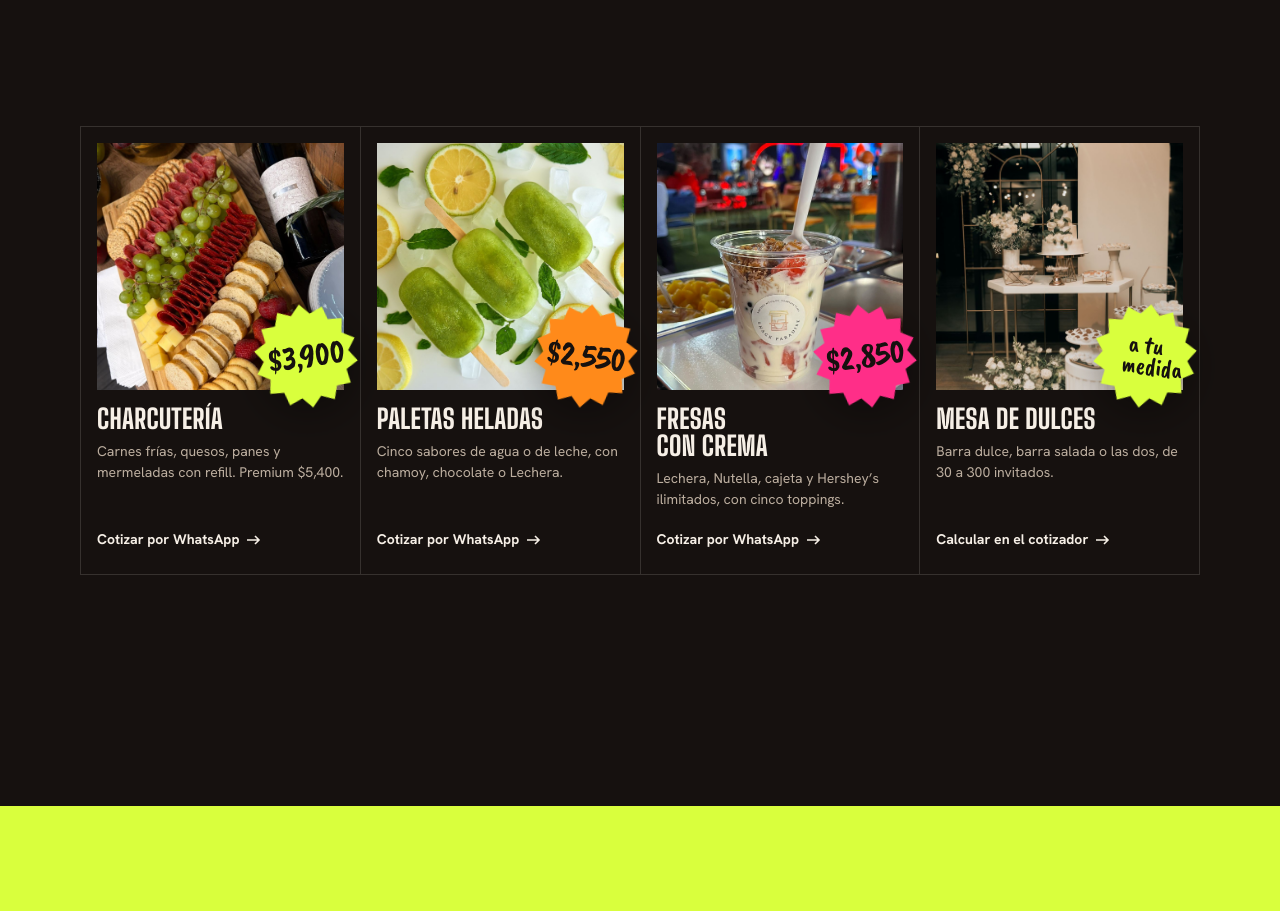
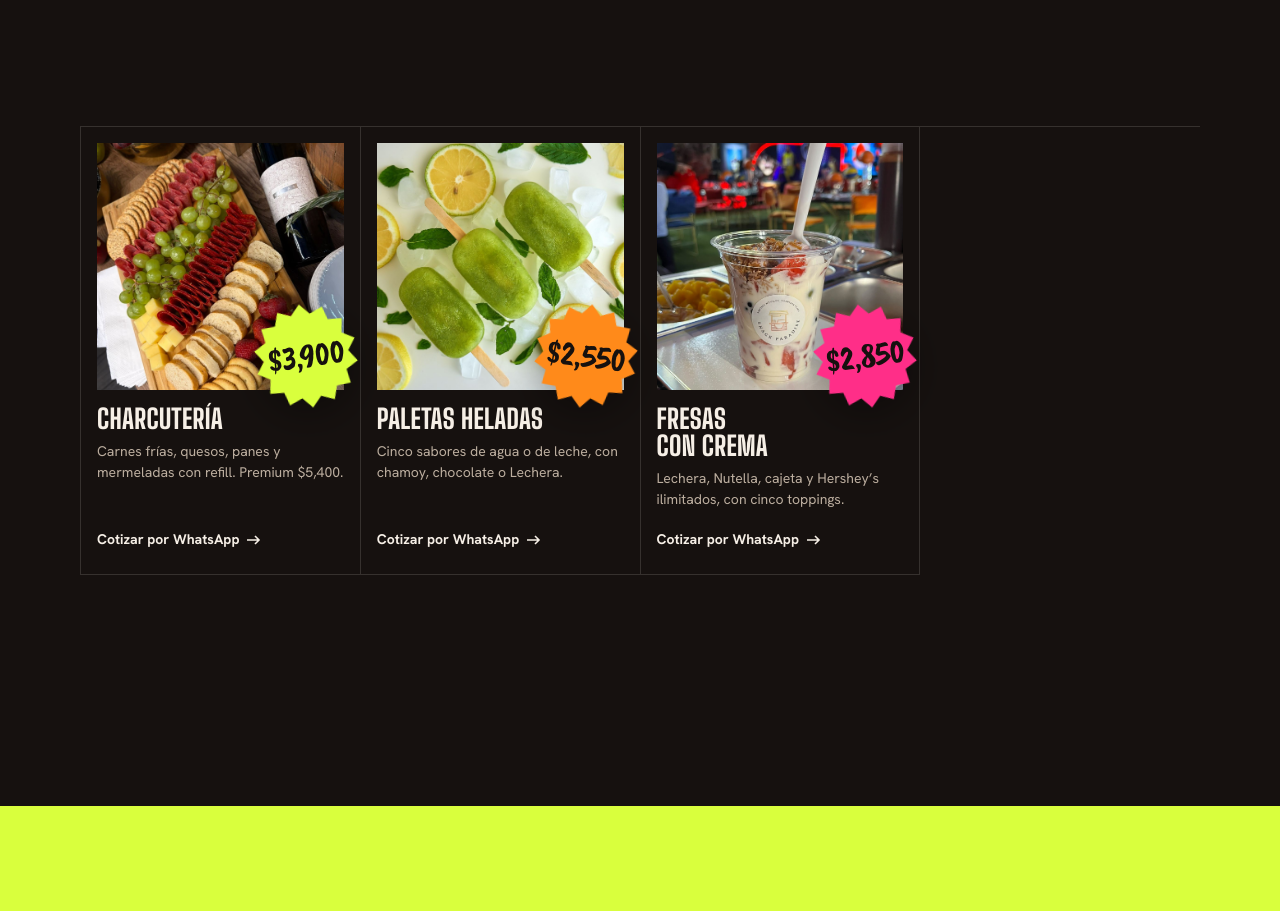
Before and after one commit to isaackvitka-arch/Snack-Paradise, a plain HTML site: page index.html in a window 1280 px wide. Shown: the part 1680-2591 px from the top of the page. Drawn offline with nearby package versions, Linux system fonts and the light colour scheme.

Commit message:
se elimina secion de mesa de dulces

```diff
--- a/index.html
+++ b/index.html
@@ -158,11 +158,7 @@
           <h3>Fresas con crema</h3><p>Lechera, Nutella, cajeta y Hershey’s ilimitados, con cinco toppings.</p>
           <a class="mx-cta" href="https://api.whatsapp.com/send?phone=525659145042&amp;text=Hola%2C%20me%20interesa%20el%20Carrito%20de%20Fresas%20con%20Crema%20para%20mi%20evento.%20Fecha%3A%20%2C%20lugar%3A%20%2C%20invitados%3A%20" target="_blank" rel="noopener">Cotizar por WhatsApp</a>
         </article>
-        <article class="mx-cart" data-tint="lime">
-          <div class="mx-cart__media"><img src="img/web/mesas-dulces.jpg" alt="Mesa de dulces con postres y flores" loading="lazy" data-source="client" data-subject="Mesa de dulces"><span class="mx-star mx-star--cart mx-star--word" aria-hidden="true"><svg><use href="#burst"/></svg><span class="mx-star__in"><b>a tu medida</b></span></span></div>
-          <h3>Mesa de dulces</h3><p>Barra dulce, barra salada o las dos, de 30 a 300 invitados.</p>
-          <a class="mx-cta" href="#cotizador">Calcular en el cotizador</a>
-        </article>
+
       </div>
     </div>
   </section>
```
